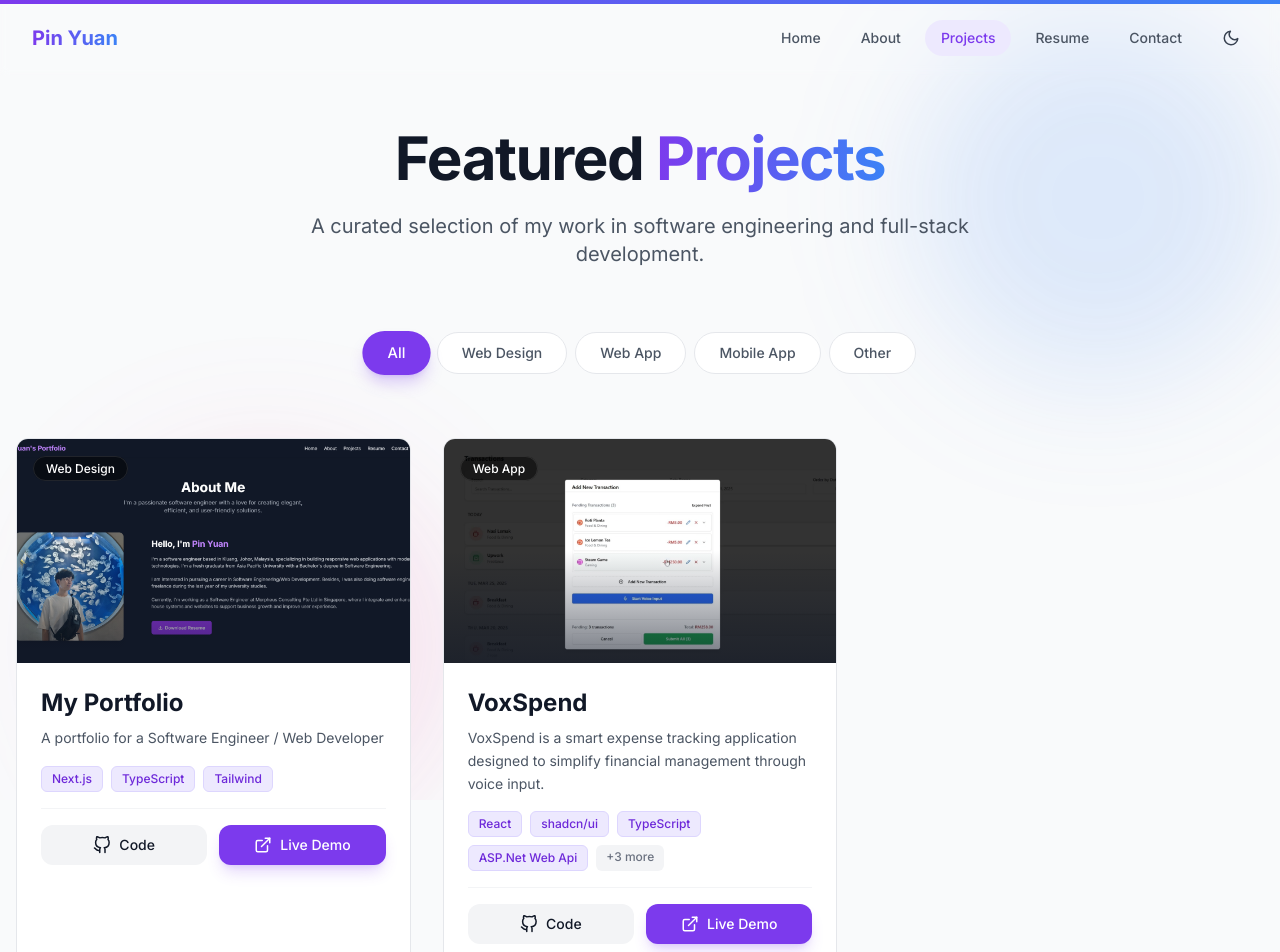
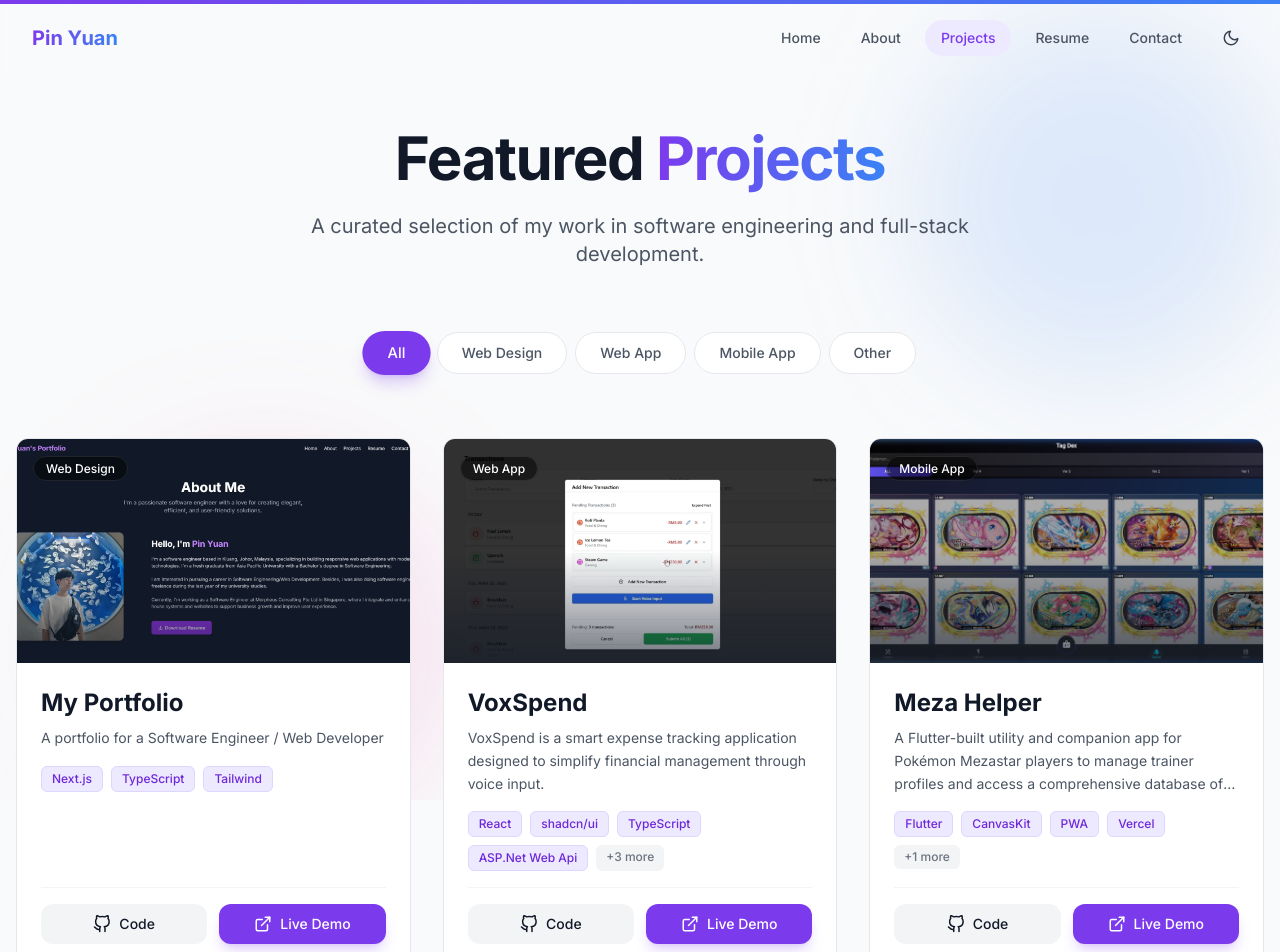
Before and after one commit to pyuan07/my-portfolio, a Next.js app: page /projects in a window 1280 px wide. Shown: the top 952 px of the page. Built offline with nearby package versions, Linux system fonts and the light colour scheme.

Commit message:
feat: add new projects page with project data and a new project image.

```diff
--- a/src/app/projects/page.tsx
+++ b/src/app/projects/page.tsx
@@ -54,8 +54,23 @@ const projects: Project[] = [
     featured: true,
     category: "Web App",
   },
+  {
+    id: "meza-helper",
+    title: "Meza Helper",
+    description:
+      "A Flutter-built utility and companion app for Pokémon Mezastar players to manage trainer profiles and access a comprehensive database of game tags.",
+    longDescription:
+      "Meza Helper is a feature-rich web application designed to enhance the Pokémon Mezastar arcade experience. Developed using Flutter and deployed as a PWA on Vercel, the app provides players with a centralized hub for tracking their Trainer IDs and progression. It features a detailed 'Tag Dex' covering multiple series, a strategic elemental effectiveness chart, and visual guides for performing game mechanics like Z-Moves. With integrated QR scanning capabilities and a mobile-first design, it serves as a practical, on-the-go tool for players at the game cabinet.",
+    image: "/projects/meza-helper.png",
+    technologies: ["Flutter", "CanvasKit", "PWA", "Vercel", "ZXing"],
+    github: "https://github.com/pyuan07/meza-helper",
+    demo: "https://meza-helper.vercel.app/",
+    featured: true,
+    category: "Mobile App",
+  },
   // Placeholder for future projects
 ];
+
 
 const categories = ["All", "Web Design", "Web App", "Mobile App", "Other"];
 
@@ -77,11 +92,11 @@ const ProjectCard = ({ project }: { project: Project }) => {
       animate={{ opacity: 1, scale: 1 }}
       exit={{ opacity: 0, scale: 0.9 }}
       transition={{ duration: 0.3 }}
+      className="h-full"
     >
-    <SpotlightCard
-      className="group flex flex-col h-full"
-    >
-      <div className="relative h-56 w-full overflow-hidden">
+    <SpotlightCard className="group h-full">
+      <div className="flex flex-col h-full">
+        <div className="relative h-56 w-full shrink-0 overflow-hidden">
           <Image
             src={project.image}
             alt={project.title}
@@ -107,8 +122,8 @@ const ProjectCard = ({ project }: { project: Project }) => {
             </p>
           </div>
 
-        <div className="mt-auto space-y-4">
-          <div className="flex flex-wrap gap-2">
+          <div className="flex flex-col flex-grow">
+            <div className="flex flex-wrap gap-2 mb-4">
               {project.technologies.slice(0, 4).map((tech, index) => (
                 <span
                   key={index}
@@ -124,7 +139,7 @@ const ProjectCard = ({ project }: { project: Project }) => {
                )}
             </div>
 
-          <div className="flex items-center gap-3 pt-4 border-t border-gray-100 dark:border-gray-700/50">
+            <div className="mt-auto flex items-center gap-3 pt-4 border-t border-gray-100 dark:border-gray-700/50">
               <a
                 href={project.github}
                 target="_blank"
@@ -141,6 +156,7 @@ const ProjectCard = ({ project }: { project: Project }) => {
               >
                 <FiExternalLink size={18} /> {getDemoButtonText()}
               </a>
+            </div>
           </div>
         </div>
       </div>
```
Also changed, not shown: public/projects/meza-helper.png (added). Lines whose indentation alone changed are shown as unchanged.
